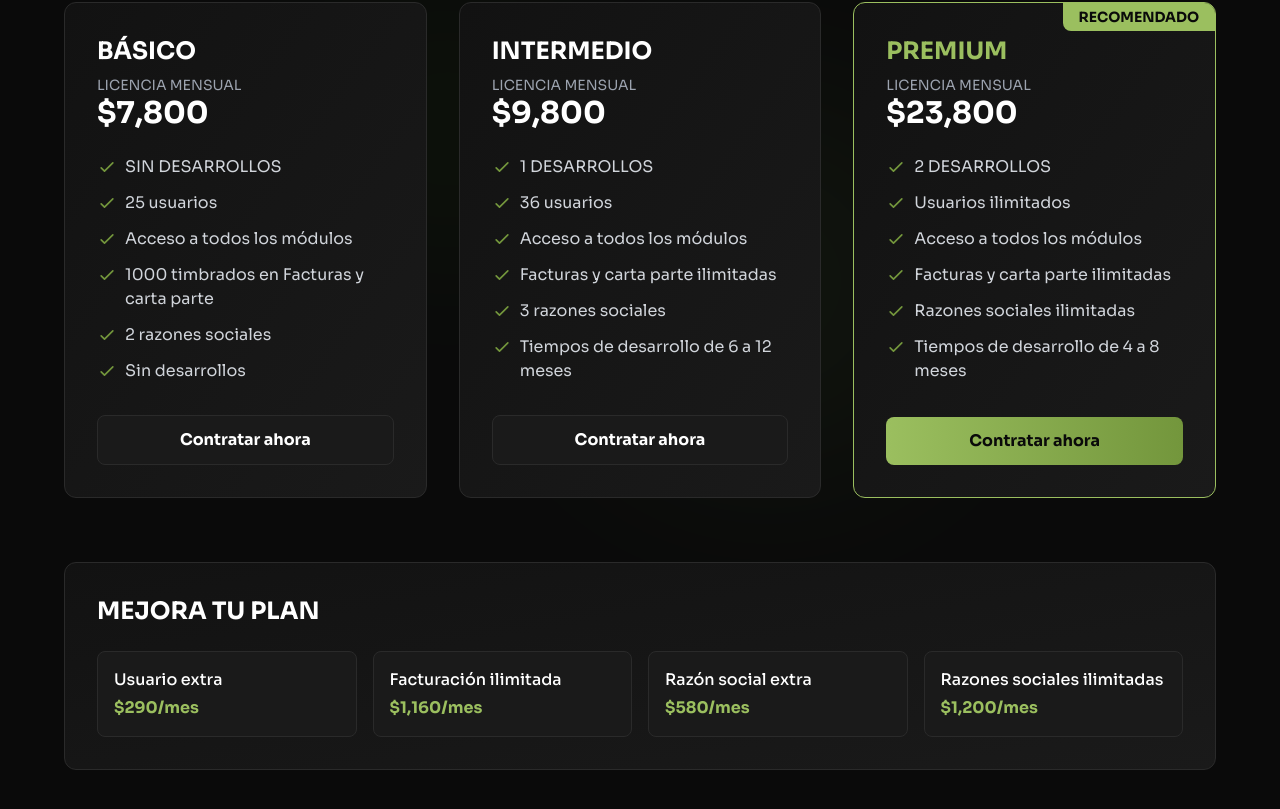
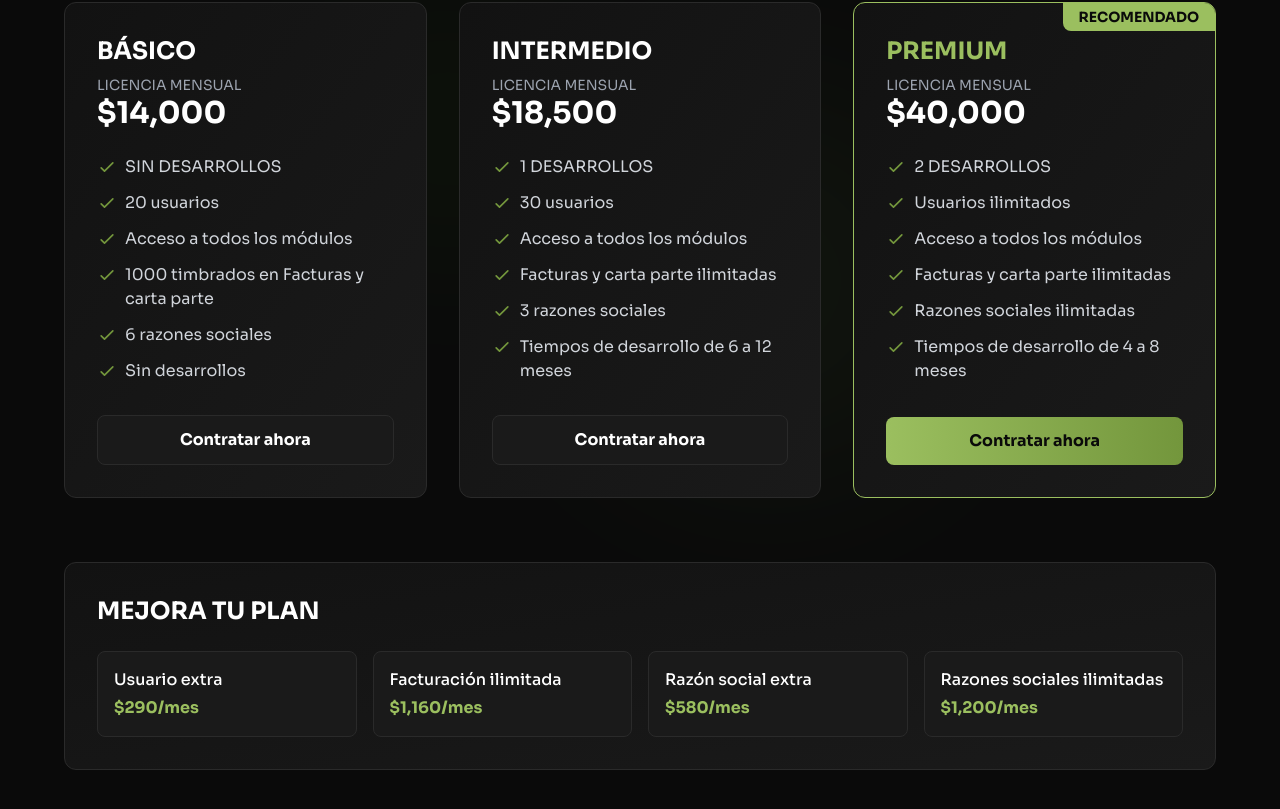
Before and after one commit to omarosvaldogm/landing-ananta, a React (Vite) app: page /ananta in a window 1280 px wide. Shown: the part 4358-5167 px from the top of the page. Built offline with nearby package versions, Linux system fonts and the light colour scheme.

Commit message:
feat: Cambios de Precios 11-05-26

```diff
--- a/src/components/ananta/PricingPlans.jsx
+++ b/src/components/ananta/PricingPlans.jsx
@@ -10,25 +10,25 @@ const PricingPlansToggle = () => {
   const licensePlans = [
     {
       name: "BÁSICO",
-      price: "$7,800",
+      price: "$14,000",
       period: "LICENCIA MENSUAL",
       features: [
         "SIN DESARROLLOS",
-        "25 usuarios",
+        "20 usuarios",
         "Acceso a todos los módulos",
         "1000 timbrados en Facturas y carta parte",
-        "2 razones sociales",
+        "6 razones sociales",
         "Sin desarrollos"
       ],
       highlight: false
     },
     {
       name: "INTERMEDIO",
-      price: "$9,800",
+      price: "$18,500",
       period: "LICENCIA MENSUAL",
       features: [
         "1 DESARROLLOS",
-        "36 usuarios",
+        "30 usuarios",
         "Acceso a todos los módulos",
         "Facturas y carta parte ilimitadas",
         "3 razones sociales",
@@ -38,7 +38,7 @@ const PricingPlansToggle = () => {
     },
     {
       name: "PREMIUM",
-      price: "$23,800",
+      price: "$40,000",
       period: "LICENCIA MENSUAL",
       features: [
         "2 DESARROLLOS",
@@ -55,11 +55,11 @@ const PricingPlansToggle = () => {
   const implementationPlans = [
     {
       name: "BÁSICO",
-      price: "$4,800",
+      price: "$6,000",
       period: "MENSUALIDAD",
       features: [
         "SIN DESARROLLOS",
-        "25 usuarios",
+        "20 usuarios",
         "Acceso a todos los módulos",
         "1,000 timbrados en Facturas y carta porte",
         "6 razones sociales",
@@ -70,13 +70,13 @@ const PricingPlansToggle = () => {
     },
     {
       name: "INTERMEDIO",
-      price: "$5,800",
+      price: "$8,000",
       period: "MENSUALIDAD",
       features: [
         "1 DESARROLLOS",
-        "35 usuarios",
+        "30 usuarios",
         "Acceso a todos los módulos",
-        "Facturas y carta porte ilimitadas",
+        "2,000 timbrados en Facturas y carta porte",
         "10 razones sociales",
         "Tiempos de desarrollo de 6 a 12 meses"
       ],
@@ -85,7 +85,7 @@ const PricingPlansToggle = () => {
     },
     {
       name: "PREMIUM",
-      price: "$16,800",
+      price: "$21,000",
       period: "MENSUALIDAD",
       features: [
         "2 DESARROLLOS",
--- a/src/components/landing/PackageFeatures.jsx
+++ b/src/components/landing/PackageFeatures.jsx
@@ -14,7 +14,7 @@ const PackageFeatures = () => {
     },
     {
       icon: <FiUsers className="w-8 h-8 text-[#9BBF5F]" />,
-      title: "Hasta 10 usuarios sin costo extra",
+      title: "Hasta 8 usuarios sin costo extra",
       description: "Colabora con tu equipo completo sin preocuparte por licencias adicionales."
     },
     {
--- a/src/components/pymes/PaymentForm.jsx
+++ b/src/components/pymes/PaymentForm.jsx
@@ -382,8 +382,8 @@ const handlePayPalSuccess = async (details) => {
                   <div className="flex justify-between">
                     <span className="text-gray-400">Implementación:</span>
                     <div className="flex items-center">
-                      <span className="text-gray-400 line-through mr-2">$37,000</span>
-                      <span className="font-bold text-[#9BBF5F]">$18,500</span>
+                      <span className="text-gray-400 line-through mr-2">$60,000</span>
+                      <span className="font-bold text-[#9BBF5F]">$30,000</span>
                     </div>
                   </div>
 
@@ -394,13 +394,13 @@ const handlePayPalSuccess = async (details) => {
 
                   <div className="flex justify-between text-sm text-[#9BBF5F]">
                     <span>Descuento (50%):</span>
-                    <span>$18,500</span>
+                    <span>$30,000</span>
                   </div>
 
                   <div className="border-t border-[#2a2a2a] pt-3 mt-3">
                     <div className="flex justify-between font-bold text-lg">
                       <span className="text-gray-300">Total inicial:</span>
-                      <span className="text-[#9BBF5F]">$18,500 MXN</span>
+                      <span className="text-[#9BBF5F]">$30,000 MXN</span>
                     </div>
                   </div>
                 </div>
```
